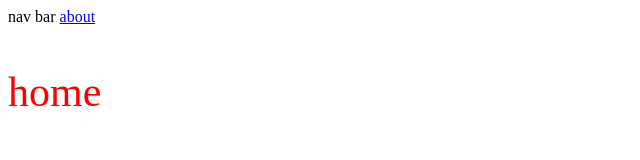
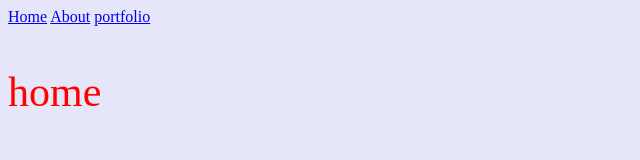
Before and after one commit to rubecald/DemoPort, a plain HTML site: page index.html in a window 1280 px wide. Shown: the whole page, without its empty margins (0-640 px from the left). Drawn offline with Linux system fonts and the light colour scheme.

Commit message:
Added a consistent nav bar and background color

```diff
--- a/index.html
+++ b/index.html
@@ -7,8 +7,10 @@
     <link rel="stylesheet" href="styles.css">
 </head>
 <body>
-    <nav> nav bar
-        <a href="about.html">about</a>
+    <nav>
+        <a href="index.html">Home</a>
+        <a href ="about.html">About</a>
+        <a href="portfolio.html">portfolio</a>
     </nav>
     <p>home</p>
 </body>
--- a/styles.css
+++ b/styles.css
@@ -1,3 +1,7 @@
+*{
+    background-color: lavender;
+}
+
 p {
     color: red;
     font-size: 42px;
```
Also changed, not shown: about.html (+4 -2 lines), portfolio.html (+5 -1 lines).
